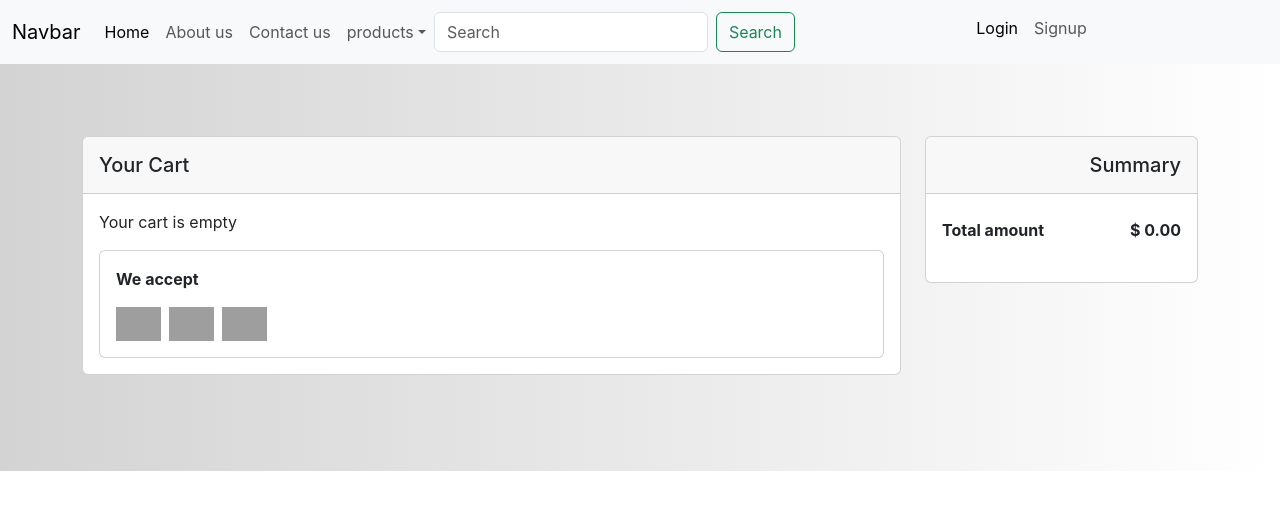
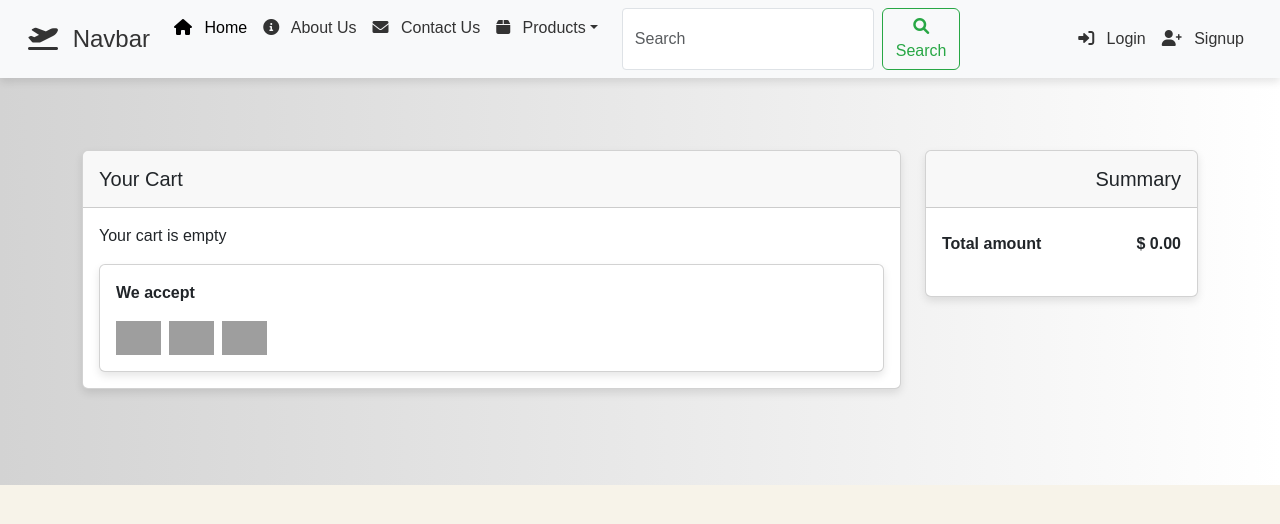
Before and after one commit to MeeetShah/GadgetGalaxy_React-Django, a React (Create React App) app in the folder gadgets/: page /cart in a window 1280 px wide. Shown: the top 524 px of the page. Built offline with nearby package versions, Linux system fonts and the light colour scheme; grey boxes are pictures that could not be loaded.

Commit message:
Website design changes

```diff
--- a/gadgets/public/index.html
+++ b/gadgets/public/index.html
@@ -8,6 +8,8 @@
   <meta name="theme-color" content="#000000" />
   <meta name="description" content="Web site created using create-react-app" />
   <link rel="apple-touch-icon" href="%PUBLIC_URL%/logo192.png" />
+  <link rel="stylesheet" href="https://cdnjs.cloudflare.com/ajax/libs/font-awesome/6.0.0-beta3/css/all.min.css" />
+
   <link href="https://cdn.jsdelivr.net/npm/bootstrap@5.3.3/dist/css/bootstrap.min.css" rel="stylesheet"
     integrity="sha384-QWTKZyjpPEjISv5WaRU9OFeRpok6YctnYmDr5pNlyT2bRjXh0JMhjY6hW+ALEwIH" crossorigin="anonymous">
   <!--
--- a/gadgets/src/App.css
+++ b/gadgets/src/App.css
@@ -64,3 +64,77 @@ h2 {
 .submit-button:hover {
   background-color: #0056b3;
 }
+
+/* All products CSS */
+/* General card styling */
+.product-card {
+  width: 18rem;
+  border: none;
+  border-radius: 15px;
+  overflow: hidden;
+  transition: transform 0.3s ease-in-out, box-shadow 0.3s ease-in-out;
+  background-color: #f8f9fa;
+  box-shadow: 0px 4px 8px rgba(0, 0, 0, 0.1);
+}
+
+.product-card:hover {
+  transform: translateY(-10px);
+  box-shadow: 0px 8px 16px rgba(0, 0, 0, 0.2);
+}
+
+/* Image styling */
+.product-card img {
+  height: 15rem;
+  object-fit: cover;
+  border-bottom: 2px solid #007bff;
+}
+
+/* Card body styling */
+.product-card .card-body {
+  padding: 1rem;
+  text-align: center;
+}
+
+/* Title styling */
+.product-card .card-title {
+  font-size: 1.25rem;
+  font-weight: bold;
+  color: #343a40;
+}
+
+/* Text styling */
+.product-card .card-text {
+  font-size: 1rem;
+  color: #6c757d;
+  margin-bottom: 1rem;
+}
+
+/* Button styling */
+.btn-primary {
+  background-color: #28a745;
+  border: none;
+  width: 100%;
+  padding: 0.5rem 0;
+  font-size: 1rem;
+  transition: background-color 0.3s ease;
+}
+
+.btn-primary:hover {
+  background-color: #218838;
+}
+
+/* Card shadow and hover effect */
+.card {
+  box-shadow: 0px 4px 8px rgba(0, 0, 0, 0.1);
+  transition: box-shadow 0.3s ease;
+}
+
+.card:hover {
+  box-shadow: 0px 8px 16px rgba(0, 0, 0, 0.2);
+}
+body {
+  background-color:#f7f3e9; /* Light gray */
+  font-family: Arial, sans-serif;
+  margin: 0;
+  padding: 0;
+}
--- a/gadgets/src/App.js
+++ b/gadgets/src/App.js
@@ -11,6 +11,7 @@ import LogoutButton from "./Components/Logout";
 import Customerdetails from "./Components/Customerdetails";
 import Checkout from "./Components/Checkout";
 import { useSelector } from "react-redux";
+
 
 function App() {
   const login = useSelector((state) => state.login);
--- a/gadgets/src/Components/Navbar.js
+++ b/gadgets/src/Components/Navbar.js
@@ -1,11 +1,14 @@
-import React from "react";
+import React, { useState } from "react";
 import { useSelector } from "react-redux";
 import { Link, useNavigate } from "react-router-dom";
+import "../Navbar.css";
+
 
 const Navbar = () => {
   const names = useSelector((state) => state.products);
   const navigate = useNavigate();
   const login = useSelector((state) => state.login);
+  const [showDropdown, setShowDropdown] = useState(false);
 
   const gotoitem = (id) => {
     navigate("/specificproduct", { state: { key: id } });
@@ -13,10 +16,10 @@ const Navbar = () => {
 
   return (
     <>
-      <nav className="navbar navbar-expand-lg bg-body-tertiary">
+   <nav className="navbar navbar-expand-lg navbar-light bg-light">
       <div className="container-fluid">
-          <Link className="navbar-brand" to="#">
-            Navbar
+        <Link className="navbar-brand" to="/">
+          <i className="fas fa-plane-departure"></i> Navbar
         </Link>
         <button
           className="navbar-toggler"
@@ -33,17 +36,17 @@ const Navbar = () => {
           <ul className="navbar-nav me-auto mb-2 mb-lg-0">
             <li className="nav-item">
               <Link className="nav-link active" aria-current="page" to="/">
-                  Home
+                <i className="fas fa-home"></i> Home
               </Link>
             </li>
             <li className="nav-item">
               <Link className="nav-link" to="/about">
-                  About us
+                <i className="fas fa-info-circle"></i> About Us
               </Link>
             </li>
             <li className="nav-item">
               <Link className="nav-link" to="/contact">
-                  Contact us
+                <i className="fas fa-envelope"></i> Contact Us
               </Link>
             </li>
             <li className="nav-item dropdown">
@@ -53,27 +56,25 @@ const Navbar = () => {
                 role="button"
                 data-bs-toggle="dropdown"
                 aria-expanded="false"
+                onClick={() => setShowDropdown(!showDropdown)}
               >
-                  products
+                <i className="fas fa-box"></i> Products
               </Link>
-                <ul className="dropdown-menu">
+              <ul className={`dropdown-menu${showDropdown ? ' show' : ''}`}>
                 {names?.length > 0 &&
-                    names.map((name) => {
-                      return (
+                  names.map((name) => (
                     <li
-                          key={names.id}
+                      key={name.id}
                       className="dropdown-item"
                       style={{ cursor: "pointer" }}
                       onClick={() => gotoitem(name.id)}
                     >
                       {name.name}
                     </li>
-                      );
-                    })}
+                  ))}
               </ul>
             </li>
-
-              <form className="d-flex" role="search">
+            <form className="d-flex ms-3" role="search">
               <input
                 className="form-control me-2"
                 type="search"
@@ -81,36 +82,36 @@ const Navbar = () => {
                 aria-label="Search"
               />
               <button className="btn btn-outline-success" type="submit">
-                  Search
+                <i className="fas fa-search"></i> Search
               </button>
             </form>
           </ul>
-            <ul className="navbar-nav me-auto mr-0 mb-2">
-              {!login && <li className="nav-item">
-                <Link
-                  className="nav-link active"
-                  aria-current="page"
-                  to="/login"
-                >
-                  Login
+          <ul className="navbar-nav ms-auto mb-2 mb-lg-0">
+            {!login && (
+              <li className="nav-item">
+                <Link className="nav-link" to="/login">
+                  <i className="fas fa-sign-in-alt"></i> Login
                 </Link>
-              </li>}
-              {!login && <li className="nav-item">
+              </li>
+            )}
+            {!login && (
+              <li className="nav-item">
                 <Link className="nav-link" to="/signup">
-                  Signup
+                  <i className="fas fa-user-plus"></i> Signup
                 </Link>
-              </li>}
+              </li>
+            )}
             {login && (
               <li className="nav-item">
                 <Link className="nav-link" to="/logout">
-                    Logout
+                  <i className="fas fa-sign-out-alt"></i> Logout
                 </Link>
               </li>
             )}
             {login && (
               <li className="nav-item">
                 <Link className="nav-link" to="/cart">
-                    Cart
+                  <i className="fas fa-shopping-cart"></i> Cart
                 </Link>
               </li>
             )}
--- /dev/null
+++ b/gadgets/src/Navbar.css
@@ -0,0 +1,124 @@
+/* Navbar Styles */
+.navbar {
+    background-color: #f7f3e9; /* Light beige background */
+    padding: 0.5rem 1rem;
+    box-shadow: 0 4px 8px rgba(0, 0, 0, 0.1);
+  }
+
+  /* Navbar Brand */
+  .navbar-brand {
+    font-size: 1.5rem;
+    color: #333;
+    transition: color 0.3s ease, transform 0.3s ease;
+  }
+
+  .navbar-brand i {
+    margin-right: 0.5rem;
+  }
+
+  .navbar-brand:hover {
+    color: #555;
+    transform: scale(1.05);
+  }
+
+  /* Navbar Links */
+  .navbar-nav .nav-link {
+    font-size: 1rem;
+    color: #333;
+    padding: 0.5rem 1rem;
+    transition: color 0.3s ease, background-color 0.3s ease, transform 0.3s ease;
+  }
+
+  .navbar-nav .nav-link i {
+    margin-right: 0.5rem;
+  }
+
+  .navbar-nav .nav-link:hover {
+    color: #007bff;
+    background-color: rgba(0, 123, 255, 0.1);
+    border-radius: 0.25rem;
+    transform: translateY(-2px);
+  }
+
+  /* Navbar Dropdown */
+  .dropdown-menu {
+    background-color: #fff;
+    border: 1px solid #ddd;
+    border-radius: 0.25rem;
+    box-shadow: 0 4px 8px rgba(0, 0, 0, 0.1);
+    opacity: 0;
+    transition: opacity 0.3s ease, transform 0.3s ease;
+    transform: translateY(10px);
+  }
+
+  .dropdown-menu.show {
+    opacity: 1;
+    transform: translateY(0);
+  }
+
+  .dropdown-menu .dropdown-item {
+    color: #333;
+    transition: background-color 0.3s ease;
+  }
+
+  .dropdown-menu .dropdown-item:hover {
+    background-color: rgba(0, 123, 255, 0.1);
+  }
+
+  /* Search Form */
+  .form-control {
+    border-radius: 0.25rem;
+    transition: border-color 0.3s ease, box-shadow 0.3s ease;
+  }
+
+  .form-control:focus {
+    border-color: #007bff;
+    box-shadow: 0 0 0 0.2rem rgba(0, 123, 255, 0.25);
+  }
+
+  .btn-outline-success {
+    border-color: #28a745;
+    color: #28a745;
+    transition: background-color 0.3s ease, color 0.3s ease, transform 0.3s ease;
+  }
+
+  .btn-outline-success:hover {
+    background-color: #28a745;
+    color: #fff;
+    transform: scale(1.05);
+  }
+
+  /* Mobile Responsiveness */
+  @media (max-width: 768px) {
+    .navbar {
+      padding: 0.5rem;
+    }
+
+    .navbar-brand {
+      font-size: 1.25rem;
+    }
+
+    .navbar-nav .nav-link {
+      font-size: 0.875rem;
+      padding: 0.25rem 0.5rem;
+    }
+
+    .form-control {
+      width: 100%;
+    }
+
+    .btn-outline-success {
+      font-size: 0.875rem;
+    }
+
+    .navbar-toggler {
+      border: none;
+    }
+
+    .dropdown-menu {
+      position: absolute;
+      top: 100%;
+      left: 0;
+      right: 0;
+    }
+  }
```
Also changed, not shown: gadgets/src/Components/Allproducts.js (+33 -27 lines), 1 other file (tests, documents, lock files or other folders). Lines whose indentation alone changed are shown as unchanged.
